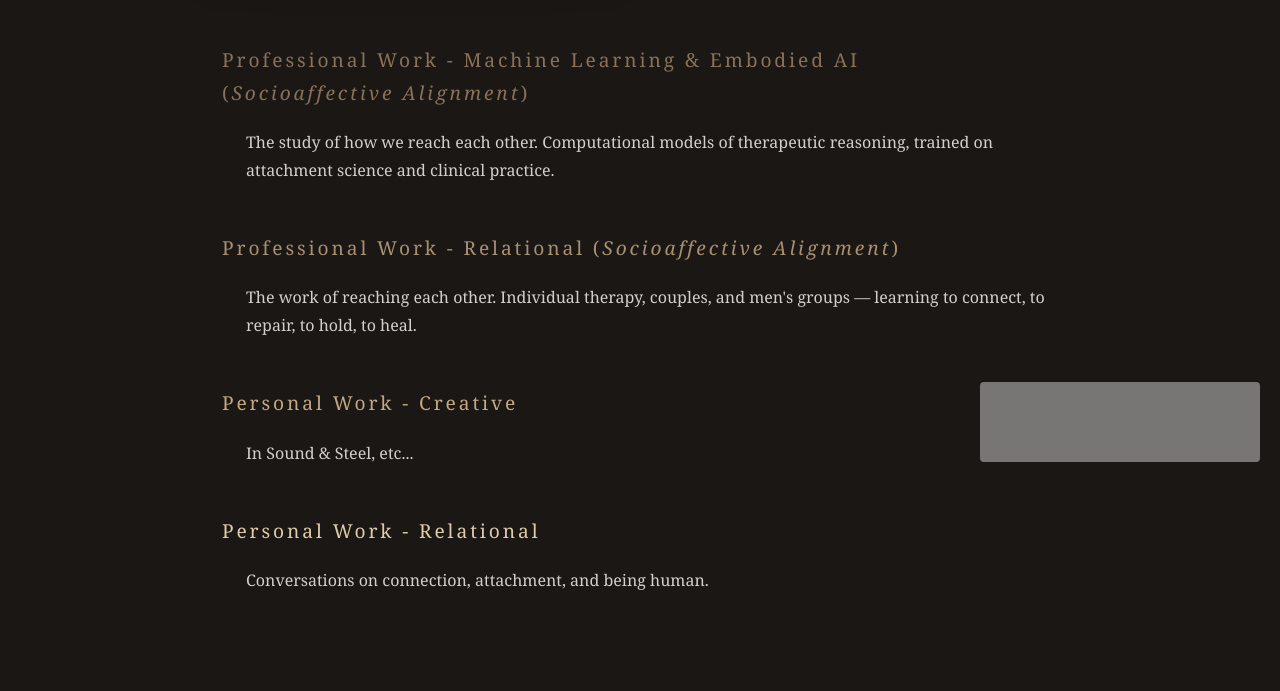
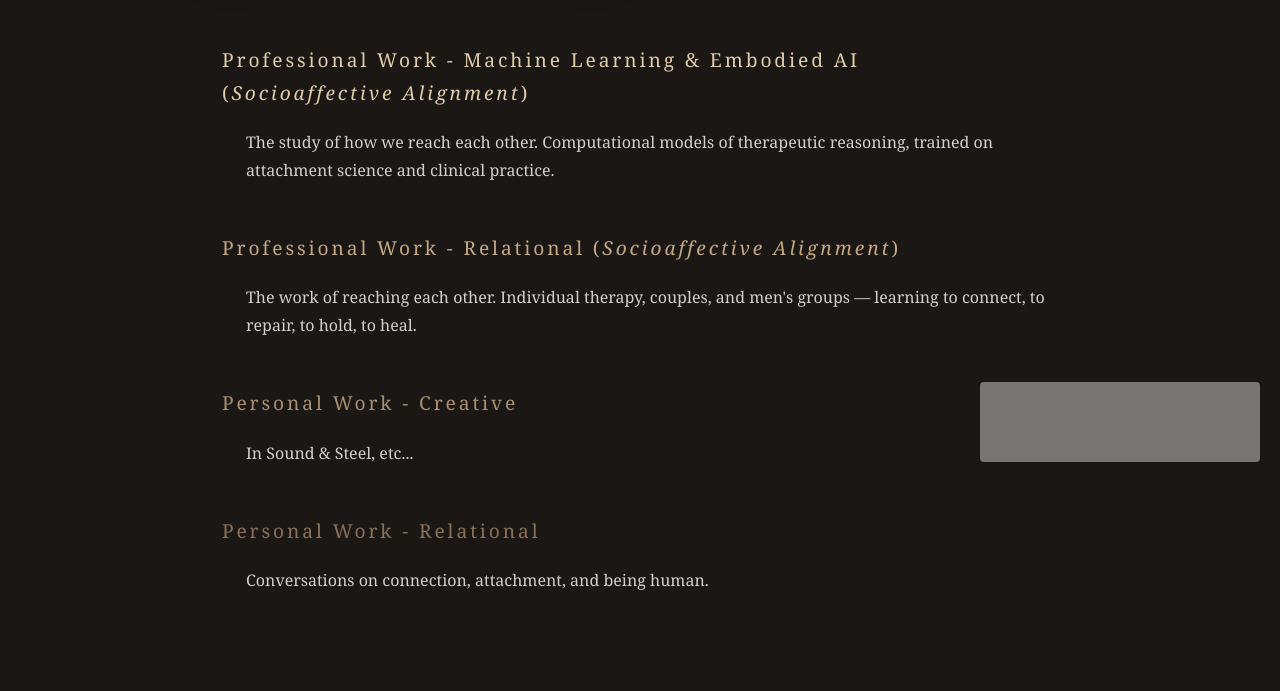
Before and after one commit to geosh5676/geosh5676.github.io, a Jekyll site: the page index.html, which Jekyll copies as it is, in a window 1280 px wide. Shown: the part 410-1101 px from the top of the page. Built offline with Jekyll 4.4.1, drawn with Linux system fonts in a browser that asks for light colours; grey boxes are pictures that could not be loaded.

Commit message:
Reverse heading gradient: lightest at top, darkest at bottom
Co-Authored-By: Claude Opus 4.5 <noreply@anthropic.com>

```diff
--- a/index.html
+++ b/index.html
@@ -116,18 +116,18 @@
             border-bottom-color: var(--accent);
         }
 
-        /* Gradient for section headings - darker at top, lighter at bottom */
-        #professional-ml h2, #professional-ml h2 a { color: #8a7258; }
-        #professional-ml h2 a:hover { border-bottom-color: #8a7258; }
+        /* Gradient for section headings - lighter at top, darker at bottom */
+        #professional-ml h2, #professional-ml h2 a { color: #e0cca8; }
+        #professional-ml h2 a:hover { border-bottom-color: #e0cca8; }
 
-        #professional-relational h2, #professional-relational h2 a { color: #a89070; }
-        #professional-relational h2 a:hover { border-bottom-color: #a89070; }
+        #professional-relational h2, #professional-relational h2 a { color: #c4a882; }
+        #professional-relational h2 a:hover { border-bottom-color: #c4a882; }
 
-        #personal-creative h2, #personal-creative h2 a { color: #c4a882; }
-        #personal-creative h2 a:hover { border-bottom-color: #c4a882; }
+        #personal-creative h2, #personal-creative h2 a { color: #a89070; }
+        #personal-creative h2 a:hover { border-bottom-color: #a89070; }
 
-        #personal-relational h2, #personal-relational h2 a { color: #e0cca8; }
-        #personal-relational h2 a:hover { border-bottom-color: #e0cca8; }
+        #personal-relational h2, #personal-relational h2 a { color: #8a7258; }
+        #personal-relational h2 a:hover { border-bottom-color: #8a7258; }
 
         p {
             margin-bottom: 1rem;
```
